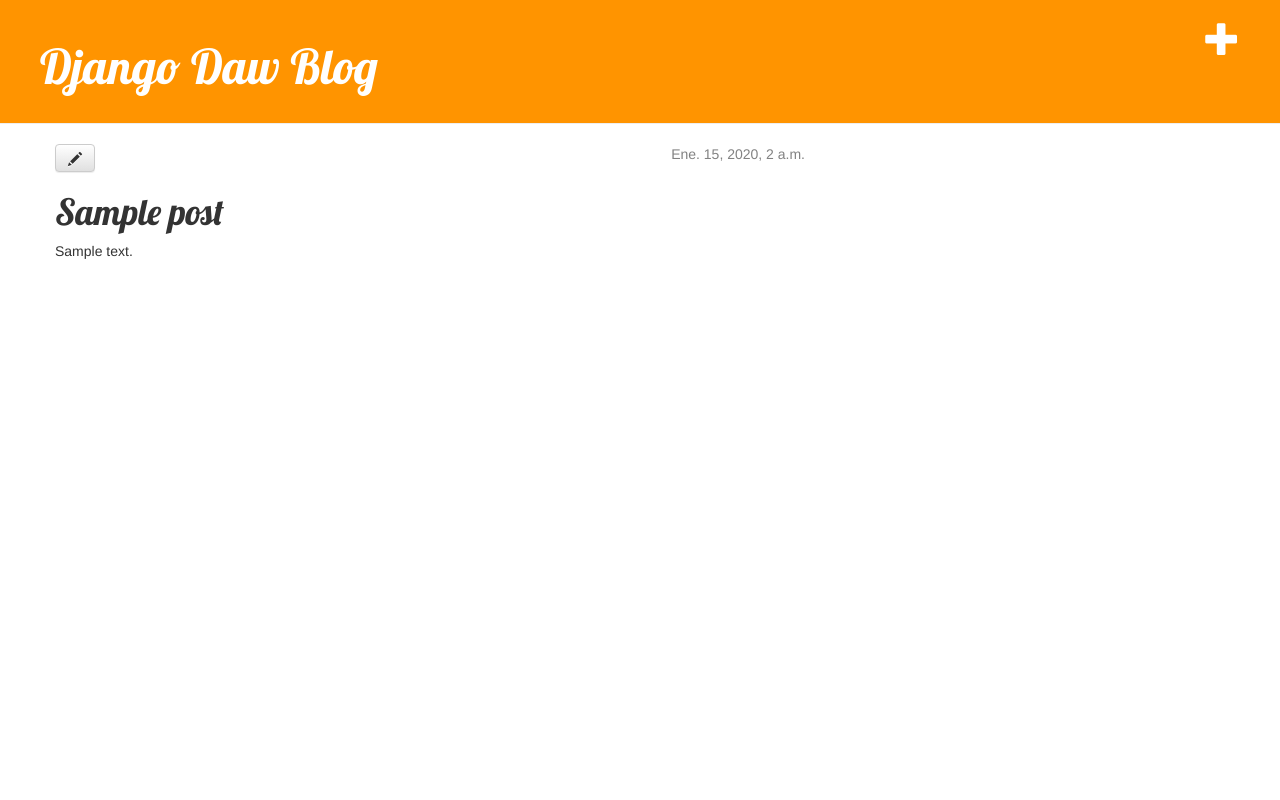
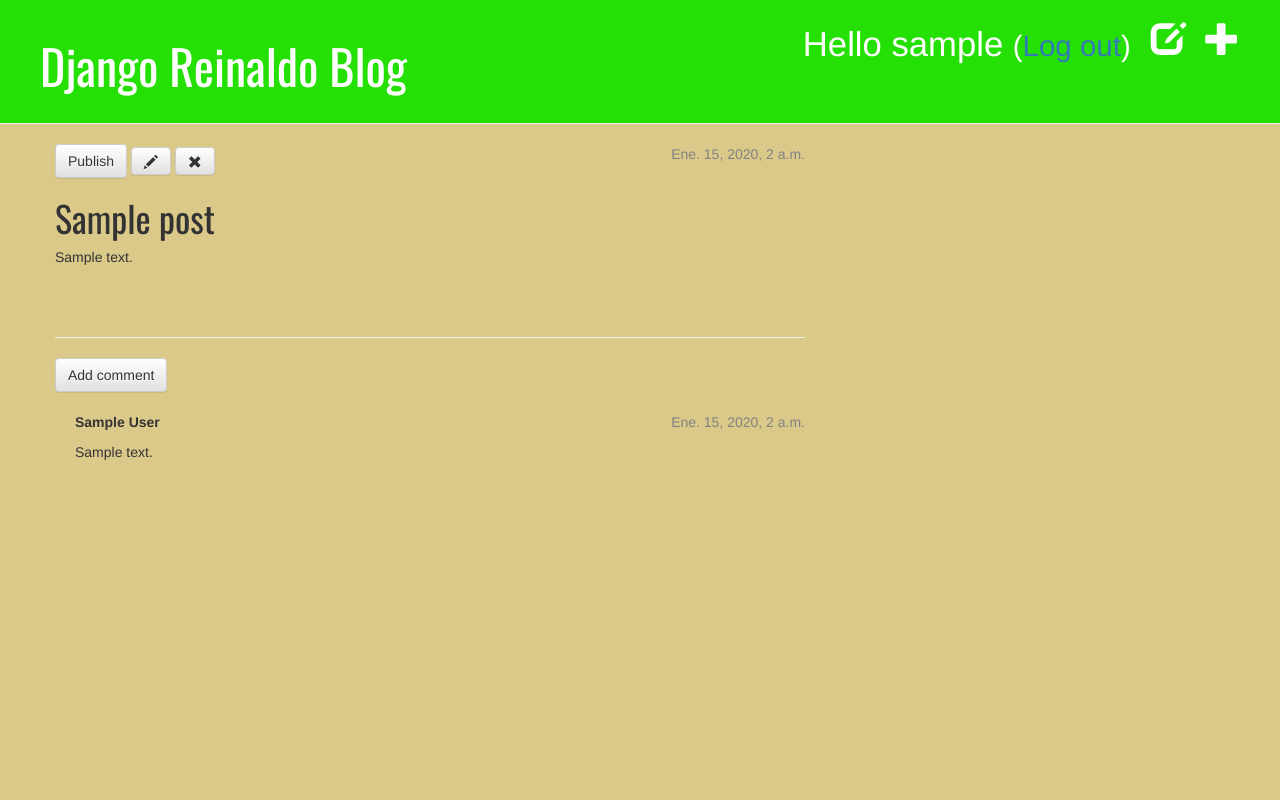
Before and after one commit to reeinaldo95/my-first-blog, a Django app: page /post/1/ in a window 1280 px wide. Run offline with Django 3.2, Linux system fonts and the light colour scheme; a user stored in the database is signed in; tables that the repository leaves empty hold one stand-in row (values such as "Sample post"); some libraries are stand-ins or nearby versions.

Commit message:
Login/CambiodeColor/Seguridad/Comentarios/practicasopcionales.

```diff
--- a/blog/admin.py
+++ b/blog/admin.py
@@ -1,4 +1,5 @@
 from django.contrib import admin
-from .models import Post
+from .models import Post, Comment
 
 admin.site.register(Post)
+admin.site.register(Comment)
--- a/blog/models.py
+++ b/blog/models.py
@@ -14,3 +14,20 @@
 
 	def __str__(self):
 		return self.title
+
+class Comment(models.Model):
+	post = models.ForeignKey('blog.Post', related_name='comments')
+	author = models.CharField(max_length=200)
+	text = models.TextField()
+	created_date = models.DateTimeField(default=timezone.now)
+	approved_comment = models.BooleanField(default=False)
+
+	def approve(self):
+		self.approved_comment = True
+		self.save()
+
+	def __str__(self):
+		return self.text
+
+	def approved_comments(self):
+		return self.comments.filter(approved_comment=True)
--- a/blog/static/css/blog.css
+++ b/blog/static/css/blog.css
@@ -1,5 +1,9 @@
+body {
+			background-color: #dbc98a;
+		}
+
 .page-header {
-background-color: #ff9400;
+background-color: #25e004;
 margin-top: 0;
 padding: 20px 20px 20px 40px;
 }
@@ -12,7 +16,7 @@
 margin-left: 40px;
 }
 h1, h2, h3, h4 {
-font-family: 'Lobster', cursive;
+font-family: 'Oswald', sans-serif;
 }
 .date {
 float: right;
@@ -36,3 +40,7 @@
 .post h1 a, .post h1 a:visited {
 color: #000000;
 }
+
+.comment {
+	margin: 20px 0px 20px 20px;
+}
--- a/blog/templates/blog/base.html
+++ b/blog/templates/blog/base.html
@@ -1,18 +1,24 @@
 {% load staticfiles %}
 <html>
 	<head>
-		<title>Django Daw blog</title>
+		<title>¡Bienvenido a mi blog!</title>
 		<link rel="stylesheet" href="//maxcdn.bootstrapcdn.com/bootstrap/3.2.0/css/bootstrap.min.css">
 		<link rel="stylesheet" href="//maxcdn.bootstrapcdn.com/bootstrap/3.2.0/css/bootstrap-theme.min.css">
-		<link href="//fonts.googleapis.com/css?family=Lobster&subset=latin,latin-ext" rel="stylesheet" type="text/css">
+		<link href="https://fonts.googleapis.com/css?family=Oswald" rel="stylesheet" type="text/css">
 		<link rel="stylesheet" href="{% static 'css/blog.css' %}">
 	</head>
 	<body>
 			<div class="page-header">
 				{% if user.is_authenticated %}
-				<a href="{% url 'post_new' %}" class="top-menu"> <span class="glyphicon glyphicon-plus"></span></a>
+					<a href="{% url 'post_new' %}" class="top-menu"> <span class="glyphicon glyphicon-plus"></span></a>
+					<a href="{% url 'post_draft_list' %}" class="top-menu"> <span class="glyphicon glyphicon-edit"></span></a>
+					<p class="top-menu">Hello {{ user.username }} <small>(<a href="{% url 'logout' %}">Log out</a>)</small></p>
+
+				{% else %}
+					<a href="{% url 'login' %}" class="top-menu"> <span class="glyphicon glyphicon-lock"></span></a>
 				{% endif %}
-				<h1><a href="/">Django Daw Blog</a></h1>
+				<h1><a href="/">Django Reinaldo Blog</a></h1>
+
 			</div>
 			<div class="content container">
 				<div class="row">
--- a/blog/templates/blog/post_detail.html
+++ b/blog/templates/blog/post_detail.html
@@ -2,17 +2,54 @@
 
 {% block content %}
 	<div class="post">
+
 		{% if post.published_date %}
 			<div class="date">
 				{{ post.published_date }}
 			</div>
+		{% else %}
+
 		{% endif %}
 
+
 		{% if user.is_authenticated %}
+
+		<a class="btn btn-default" href="{% url 'post_publish' pk=post.pk %}">Publish</a>
+
 		<a class="btn btn-default" href="{% url 'post_edit' pk=post.pk %}"><span class="glyphicon glyphicon-pencil"></span></a>
+
+
+		<a class="btn btn-default" href="{% url 'post_remove' pk=post.pk %}"><span class="glyphicon glyphicon-remove"></span></a>
+
+
 		{% endif %}
 
 		<h1>{{ post.title }}</h1>
 		<p>{{ post.text|linebreaksbr }}</p>
 	</div>
+
+
+		<hr>
+		<a class="btn btn-default" href="{% url 'add_comment_to_post' pk=post.pk %}">Add comment</a>
+
+
+
+		{% for comment in post.comments.all %}
+			{% if user.is_authenticated or comment.approved_comment %}
+			<div class="comment">
+				<div class="date">
+					{{ comment.created_date }}
+					{% if not comment.approved_comment %}
+						<a class="btn btn-default" href="{% url 'comment_remove' pk=comment.pk %}"><span class="glyphicon glyphicon-remove"></span></a>
+						<a class="btn btn-default" href="{% url 'comment_approve' pk=comment.pk %}"><span class="glyphicon glyphicon-ok"></span></a>
+					{% endif %}
+					</div>
+					<strong>{{ comment.author }}</strong>
+					<p>{{ comment.text|linebreaks }}</p>
+				</div>
+				{% endif %}
+			{% empty %}
+				<p>No comments here yet :(</p>
+			{% endfor %}
+
 {% endblock %}
--- a/blog/templates/blog/post_list.html
+++ b/blog/templates/blog/post_list.html
@@ -8,6 +8,7 @@
 			</div>
 			<h1><a href="{% url 'post_detail' pk=post.pk %}">{{ post.title }}</a></h1>
 			<p>{{ post.text|linebreaksbr }}</p>
+			<a href="{% url 'post_detail' pk=post.pk %}">Comments: {{ post.approved_comments.count }}</a>
 		</div>
 	{% endfor %}
 {% endblock %}
--- a/blog/urls.py
+++ b/blog/urls.py
@@ -6,4 +6,11 @@
 	url(r'^post/(?P<pk>\d+)/$', views.post_detail, name='post_detail'),
 	url(r'^post/new/$', views.post_new, name='post_new'),
 	url(r'^post/(?P<pk>\d+)/edit/$', views.post_edit, name='post_edit'),
+	url(r'^drafts/$', views.post_draft_list, name='post_draft_list'),
+	url(r'^post/(?P<pk>\d+)/publish/$', views.post_publish, name='post_publish'),
+	url(r'^post/(?P<pk>\d+)/remove/$', views.post_remove, name='post_remove'),
+	url(r'^post/(?P<pk>\d+)/comment/$', views.add_comment_to_post, name='add_comment_to_post'),
+	url(r'^comment/(?P<pk>\d+)/approve/$', views.comment_approve, name='comment_approve'),
+	url(r'^comment/(?P<pk>\d+)/remove/$', views.comment_remove, name='comment_remove'),
+
 ]
--- a/blog/views.py
+++ b/blog/views.py
@@ -1,10 +1,12 @@
 from django.shortcuts import render
 from django.utils import timezone
-from .models import Post
+from .models import Post, Comment
 from django.shortcuts import render, get_object_or_404
-from .forms import PostForm
+from .forms import PostForm, CommentForm
 from django.shortcuts import redirect
+from django.contrib.auth.decorators import login_required
 # Create your views here.
+
 
 def post_list(request):
 	posts = Post.objects.filter(published_date__lte=timezone.now()).order_by('published_date')
@@ -17,21 +19,21 @@
 	post = get_object_or_404(Post, pk=pk)
 	return render(request, 'blog/post_detail.html', {'post': post})
 
-
+@login_required
 def post_new(request):
 	if request.method == "POST":
 		form = PostForm(request.POST)
 		if form.is_valid():
 			post = form.save(commit=False)
 			post.author = request.user
-			post.published_date = timezone.now()
+
 			post.save()
 			return redirect('post_detail', pk=post.pk)
 	else:
 		form = PostForm()
 	return render (request, 'blog/post_edit.html', {'form': form})
 
-
+@login_required
 def post_edit(request, pk):
 	post = get_object_or_404(Post, pk=pk)
 	if request.method == "POST":
@@ -39,9 +41,52 @@
 		if form.is_valid():
 			post = form.save(commit=False)
 			post.author = request.user
-			post.published_date = timezone.now()
+
 			post.save()
 			return redirect('post_detail', pk=post.pk)
 	else:
 		form = PostForm(instance=post)
 	return render(request, 'blog/post_edit.html', {'form': form})
+
+@login_required
+def post_draft_list(request):
+	posts = Post.objects.filter(published_date__isnull=True).order_by('created_date')
+	return render(request, 'blog/post_draft_list.html', {'posts': posts})
+
+
+@login_required
+def post_publish(request, pk):
+	post = get_object_or_404(Post, pk=pk)
+	post.publish()
+	return redirect('post_detail', pk=pk)
+
+@login_required
+def post_remove(request, pk):
+	post = get_object_or_404(Post, pk=pk)
+	post.delete()
+	return redirect('post_list')
+
+def add_comment_to_post(request, pk):
+	post = get_object_or_404(Post, pk=pk)
+	if request.method == "POST":
+		form = CommentForm(request.POST)
+		if form.is_valid():
+			comment = form.save(commit=False)
+			comment.post = post
+			comment.save()
+			return redirect('post_detail', pk=post.pk)
+	else:
+		form = CommentForm()
+	return render(request, 'blog/add_comment_to_post.html', {'form': form})
+
+@login_required
+def comment_approve(request, pk):
+	comment = get_object_or_404(Comment, pk=pk)
+	comment.approve()
+	return redirect('post_detail', pk=comment.post.pk)
+
+@login_required
+def comment_remove(request, pk):
+	comment = get_object_or_404(Comment, pk=pk)
+	comment.delete()
+	return redirect('post_detail', pk=comment.post.pk)
--- a/mysite/settings.py
+++ b/mysite/settings.py
@@ -11,6 +11,8 @@
 """
 
 import os
+
+LOGIN_REDIRECT_URL = '/'
 
 # Build paths inside the project like this: os.path.join(BASE_DIR, ...)
 BASE_DIR = os.path.dirname(os.path.dirname(os.path.abspath(__file__)))
--- a/mysite/urls.py
+++ b/mysite/urls.py
@@ -16,7 +16,11 @@
 from django.conf.urls import include, url
 from django.contrib import admin
 
+from django.contrib.auth import views
+
 urlpatterns = [
     url(r'^admin/', admin.site.urls),
+    url(r'^accounts/login/$', views.login, name='login'),
+    url(r'^accounts/logout/$', views.logout, name='logout', kwargs={'next_page': '/'}),
     url(r'', include('blog.urls')),
 ]
```
Also changed, not shown: blog/forms.py (+9 -1 lines), blog/templates/blog/add_comment_to_post.html (added, +9 -0 lines), blog/templates/blog/post_draft_list.html (added, +10 -0 lines), blog/templates/registration/login.html (added, +23 -0 lines), blog/migrations/0002_comment.py (added).
